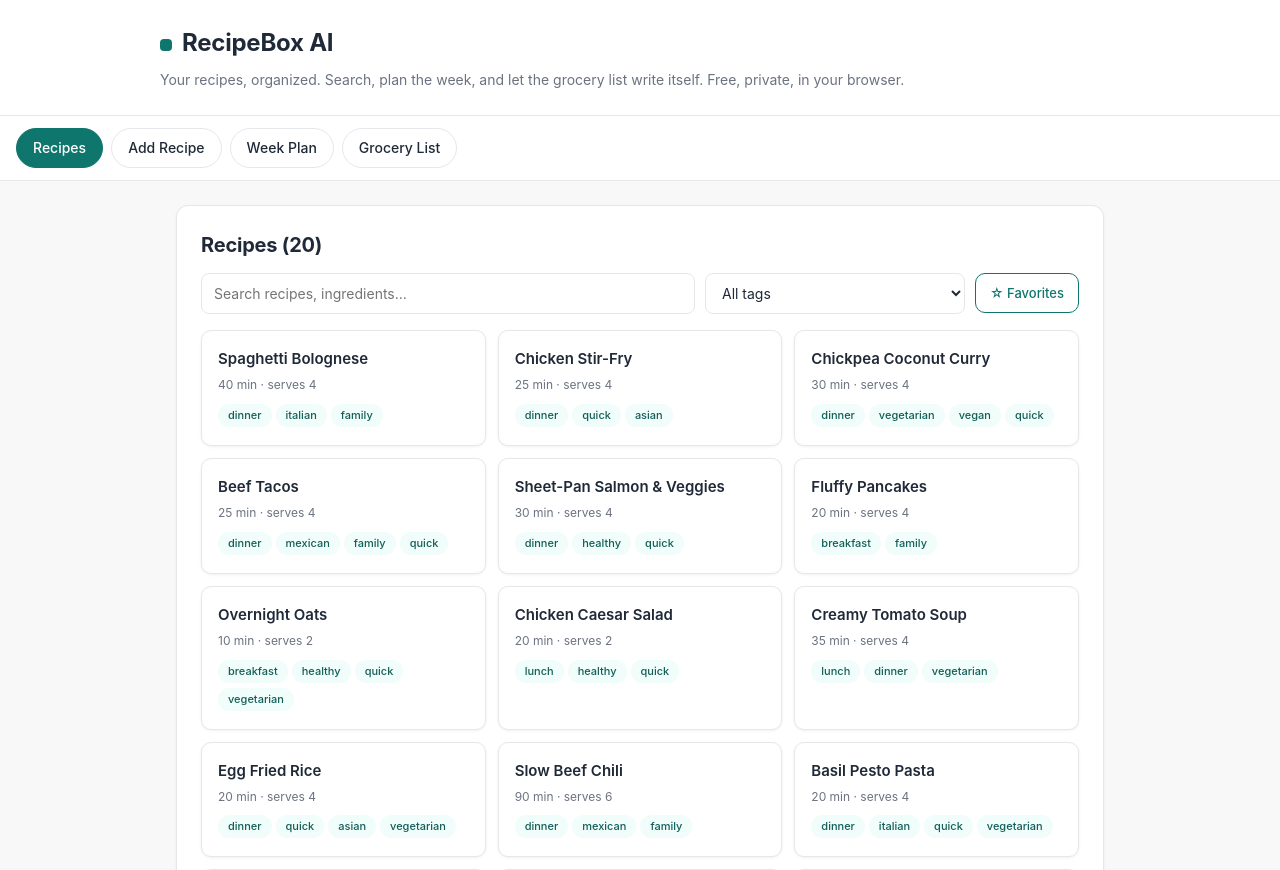
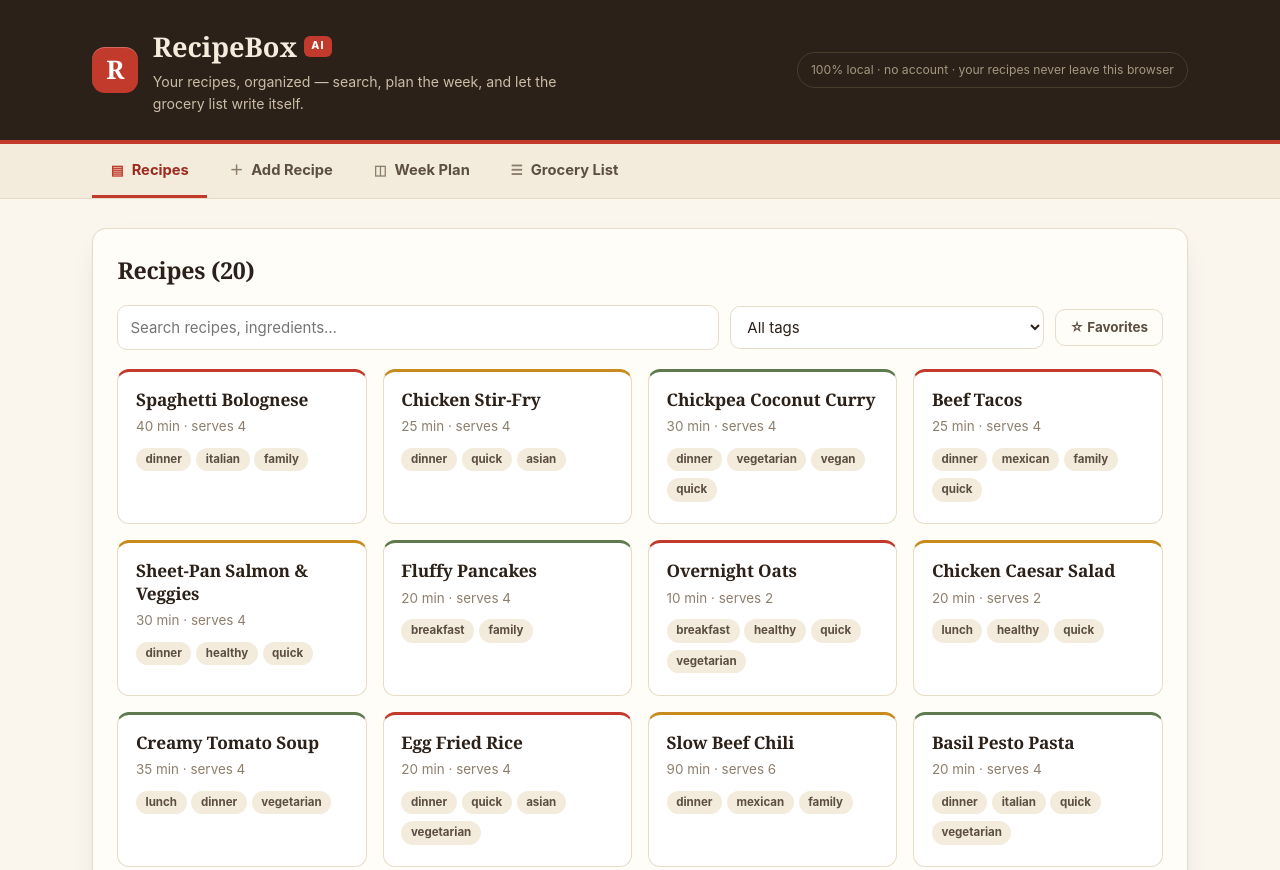
Before and after one commit to alexwboles/recipebox-ai, a plain HTML site: page index.html in a window 1280 px wide. Shown: the top 870 px of the page. Drawn offline with Linux system fonts and the light colour scheme.

Commit message:
Premium 'The Cookbook' redesign: dark cookbook masthead, index-style tabs, recipe index cards with tag chips, two-column recipe sheet detail, planner-strip week view, lined-paper grocery checklist; paprika red accent, Georgia titles

```diff
--- a/css/style.css
+++ b/css/style.css
@@ -1,351 +1,213 @@
-/* RecipeBox AI — premium light theme. Deep teal accent, generous spacing, soft shadows. */
+/* RecipeBox AI — "The Cookbook" redesign.
+   Warm cream paper, paprika tomato-red accent, Georgia serif for recipe titles. */
 :root {
-  --bg: #f7f8f7;
-  --card: #ffffff;
-  --ink: #1f2937;
-  --muted: #6b7280;
-  --faint: #9ca3af;
-  --accent: #0f766e;        /* deep teal */
-  --accent-d: #115e59;      /* hover / active */
-  --accent-soft: #f0fdfa;   /* tinted backgrounds */
-  --accent-ring: rgba(15, 118, 110, 0.25);
-  --line: #e5e7eb;
-  --radius: 12px;
-  --shadow: 0 1px 3px rgba(0, 0, 0, 0.06);
-  --shadow-hover: 0 4px 12px rgba(0, 0, 0, 0.08);
-  --space-1: 8px;
-  --space-2: 12px;
-  --space-3: 16px;
-  --space-4: 24px;
-  --space-5: 32px;
+  --paper: #faf6ee;
+  --card: #fffdf8;
+  --ink: #2b2119;
+  --ink-soft: #5c4f42;
+  --muted: #8d7f6d;
+  --line: #e7dcc8;
+  --accent: #c23a2b;
+  --accent-deep: #9c2b1f;
+  --accent-soft: #fbe9e4;
+  --gold: #c98a1e;
+  --sage: #5f7a4e;
+  --radius: 14px;
+  --shadow: 0 1px 2px rgba(62,44,28,.06), 0 10px 28px -14px rgba(62,44,28,.22);
+  --serif: Georgia, "Times New Roman", serif;
+  --sans: "Inter", -apple-system, BlinkMacSystemFont, "Segoe UI", Roboto, sans-serif;
 }
 
 * { box-sizing: border-box; }
+html { -webkit-text-size-adjust: 100%; }
+body {
+  margin: 0; font-family: var(--sans);
+  background: var(--paper); color: var(--ink);
+  line-height: 1.55; font-size: 15px;
+}
+h1, h2, h3, h4 { letter-spacing: -.01em; margin: 0 0 .5rem; }
+button { font: inherit; }
 
-body {
-  margin: 0;
-  font-family: -apple-system, BlinkMacSystemFont, "Segoe UI", Roboto, Inter, sans-serif;
-  background: var(--bg);
-  color: var(--ink);
-  line-height: 1.55;
-  -webkit-font-smoothing: antialiased;
+/* ---------- masthead ---------- */
+.masthead {
+  background: #2b2119; color: #f5ecdd;
+  border-bottom: 4px solid var(--accent);
 }
-
-/* ---------- header ---------- */
-header {
-  background: var(--card);
-  border-bottom: 1px solid var(--line);
-  padding: var(--space-4) var(--space-3);
+.mast-inner {
+  max-width: 1140px; margin: 0 auto; padding: 1.6rem 1.4rem;
+  display: flex; justify-content: space-between; align-items: center; gap: 1rem; flex-wrap: wrap;
 }
-
-header h1 {
-  margin: 0 auto;
-  max-width: 960px;
-  font-size: 24px;
-  font-weight: 700;
-  letter-spacing: -0.01em;
-  color: var(--ink);
+.brand { display: flex; gap: .9rem; align-items: center; }
+.mark {
+  width: 46px; height: 46px; border-radius: 13px; flex-shrink: 0;
+  background: var(--accent); color: #fff;
+  display: flex; align-items: center; justify-content: center;
+  font-family: var(--serif); font-size: 1.6rem; font-weight: 700;
+  box-shadow: inset 0 1px 0 rgba(255,255,255,.25);
 }
-
-header h1::before {
-  content: "";
-  display: inline-block;
-  width: 12px;
-  height: 12px;
-  border-radius: 4px;
-  background: var(--accent);
-  margin-right: 10px;
-  vertical-align: baseline;
+.brand h1 {
+  font-family: var(--serif); font-size: 1.7rem; margin: 0; letter-spacing: 0;
+  display: flex; align-items: center; gap: .45rem;
 }
-
-header p {
-  margin: var(--space-1) auto 0;
-  max-width: 960px;
-  font-size: 14px;
-  color: var(--muted);
+.brand .ai {
+  font-family: var(--sans); font-size: .66rem; font-weight: 800; letter-spacing: .1em;
+  background: var(--accent); color: #fff; border-radius: 6px; padding: .15rem .45rem;
+}
+.brand p { margin: .2rem 0 0; color: #cbbda6; font-size: .88rem; max-width: 46ch; }
+.mast-note {
+  font-size: .76rem; color: #a5977f; border: 1px solid #4a3d2e;
+  padding: .45rem .8rem; border-radius: 999px; white-space: nowrap;
 }
 
 /* ---------- tabs ---------- */
-nav.tabs {
-  display: flex;
-  gap: var(--space-1);
-  padding: var(--space-2) var(--space-3);
-  background: var(--card);
-  border-bottom: 1px solid var(--line);
-  position: sticky;
-  top: 0;
-  z-index: 5;
-  flex-wrap: wrap;
+.tabs { background: #f3ecdd; border-bottom: 1px solid var(--line); position: sticky; top: 0; z-index: 15; }
+.tabs-inner {
+  max-width: 1140px; margin: 0 auto; padding: 0 1.4rem;
+  display: flex; gap: .25rem; overflow-x: auto;
+}
+.tabs button {
+  border: 0; background: transparent; color: var(--ink-soft);
+  font-weight: 650; font-size: .92rem; padding: .95rem 1.15rem .8rem;
+  border-bottom: 3px solid transparent; cursor: pointer; white-space: nowrap;
+  display: flex; align-items: center; gap: .5rem;
+  transition: color .15s ease, border-color .15s ease;
+}
+.tabs button:hover { color: var(--accent-deep); }
+.tabs button.active { color: var(--accent-deep); border-bottom-color: var(--accent); }
+.t-ico { font-size: .85rem; color: var(--muted); }
+.tabs button.active .t-ico { color: var(--accent); }
+
+/* ---------- layout ---------- */
+.wrap { max-width: 1140px; margin: 0 auto; padding: 1.8rem 1.4rem 3rem; }
+.tabpage { animation: pageIn .28s ease; }
+@keyframes pageIn { from { opacity: 0; transform: translateY(8px); } to { opacity: 1; transform: none; } }
+.card {
+  background: var(--card); border: 1px solid var(--line);
+  border-radius: var(--radius); box-shadow: var(--shadow);
+  padding: 1.5rem; margin-bottom: 1.4rem;
+}
+.card > h2 { font-family: var(--serif); font-size: 1.45rem; font-weight: 700; }
+.hint { color: var(--muted); font-size: .88rem; }
+.err {
+  color: var(--accent-deep); background: var(--accent-soft);
+  border: 1px solid #f0c9bf; border-radius: 10px; padding: .7rem 1rem; font-size: .88rem;
+}
+.meta { color: var(--muted); font-size: .84rem; }
+label { display: block; font-size: .82rem; font-weight: 650; color: var(--ink-soft); margin: .9rem 0 .35rem; }
+
+input[type=text], input[type=number], select, textarea {
+  font: inherit; color: var(--ink); font-weight: 400;
+  padding: .62rem .75rem; border: 1.5px solid var(--line); border-radius: 10px;
+  background: #fff; width: 100%;
+  transition: border-color .15s ease, box-shadow .15s ease;
+}
+input:focus, select:focus, textarea:focus {
+  outline: none; border-color: var(--accent); box-shadow: 0 0 0 3px var(--accent-soft);
+}
+textarea { min-height: 120px; resize: vertical; }
+
+.btn {
+  background: var(--accent); color: #fff; border: 0; border-radius: 10px;
+  padding: .68rem 1.3rem; font-weight: 700; cursor: pointer;
+  box-shadow: 0 6px 14px -8px rgba(194,58,43,.7), inset 0 1px 0 rgba(255,255,255,.2);
+  transition: transform .15s ease, background .15s ease, box-shadow .15s ease;
+}
+.btn:hover { background: var(--accent-deep); transform: translateY(-1px); }
+.btn.ghost { background: transparent; color: var(--ink-soft); border: 1.5px solid var(--line); box-shadow: none; }
+.btn.ghost:hover { border-color: var(--accent); color: var(--accent-deep); background: var(--accent-soft); }
+.btn.small { padding: .45rem .85rem; font-size: .84rem; }
+
+/* ---------- recipe cards ---------- */
+.toolbar {
+  display: flex; gap: .7rem; flex-wrap: wrap; align-items: center; margin: 1rem 0 1.2rem;
+}
+.toolbar input[type=text] { flex: 2; min-width: 200px; }
+.toolbar select { flex: 1; min-width: 140px; }
+.rgrid { display: grid; grid-template-columns: repeat(auto-fill, minmax(230px, 1fr)); gap: 1rem; }
+.rcard {
+  background: #fff; border: 1px solid var(--line); border-radius: 12px;
+  padding: 1.05rem 1.1rem; cursor: pointer; position: relative;
+  transition: transform .18s ease, box-shadow .18s ease, border-color .18s ease;
+  border-top: 3px solid var(--accent);
+}
+.rcard:nth-child(3n+2) { border-top-color: var(--gold); }
+.rcard:nth-child(3n) { border-top-color: var(--sage); }
+.rcard:hover { transform: translateY(-3px); box-shadow: var(--shadow); border-color: #d9cba9; }
+.rcard h3 { font-family: var(--serif); font-size: 1.08rem; margin: 0 0 .3rem; line-height: 1.3; }
+.rcard .meta { margin-bottom: .55rem; }
+.tag {
+  display: inline-block; font-size: .72rem; font-weight: 700;
+  background: #f3ecdd; color: var(--ink-soft);
+  border-radius: 999px; padding: .18rem .6rem; margin: 0 .3rem .3rem 0;
+}
+.fav { color: var(--gold); }
+
+/* ---------- recipe detail ---------- */
+.detail { max-width: 880px; }
+.detail h2 { font-family: var(--serif); font-size: 1.8rem; margin-top: .8rem; }
+.detail h3 { font-family: var(--serif); font-size: 1.15rem; margin: 1.4rem 0 .5rem; color: var(--accent-deep); }
+.detail-cols { display: grid; grid-template-columns: 5fr 7fr; gap: 1.8rem; margin-top: 1rem; }
+table.ing { width: 100%; border-collapse: collapse; font-size: .92rem; }
+table.ing td { padding: .5rem .2rem; border-bottom: 1px dashed var(--line); }
+table.ing td:last-child { text-align: right; color: var(--ink-soft); font-variant-numeric: tabular-nums; }
+.detail ol { margin: .2rem 0; padding-left: 1.4rem; }
+.detail ol li { margin-bottom: .55rem; padding-left: .3rem; }
+.detail ol li::marker { color: var(--accent); font-weight: 700; }
+.detail .addrow { display: flex; gap: .7rem; align-items: flex-end; flex-wrap: wrap; margin-top: 1.4rem; padding-top: 1.2rem; border-top: 1px solid var(--line); }
+.detail .addrow label { margin: 0; }
+.detail .addrow select { width: auto; min-width: 150px; }
+
+/* ---------- add form ---------- */
+.ingrow { display: grid; grid-template-columns: 1fr 110px 110px; gap: .6rem; margin-bottom: .6rem; }
+.ingrow input { margin: 0; }
+
+/* ---------- week plan ---------- */
+.weekplan { display: grid; grid-template-columns: repeat(7, 1fr); gap: .7rem; margin-top: 1rem; }
+.wday {
+  background: #fff; border: 1px solid var(--line); border-radius: 12px;
+  padding: .85rem .8rem; min-height: 150px;
+  display: flex; flex-direction: column; gap: .4rem;
+  transition: box-shadow .18s ease;
+}
+.wday:hover { box-shadow: var(--shadow); }
+.wday h4 {
+  font-size: .72rem; text-transform: uppercase; letter-spacing: .1em;
+  color: var(--accent-deep); margin: 0; padding-bottom: .4rem; border-bottom: 2px solid var(--accent-soft);
+}
+.wday .rname { font-family: var(--serif); font-weight: 700; font-size: .95rem; line-height: 1.35; }
+.wday select { font-size: .85rem; padding: .5rem; }
+.wday input[type=number] { width: 56px; padding: .3rem .4rem; font-size: .85rem; display: inline-block; }
+
+/* ---------- grocery list ---------- */
+.glist { margin: 1rem 0; border: 1px solid var(--line); border-radius: 12px; overflow: hidden; background: #fff; }
+.grow {
+  display: flex; align-items: center; gap: .9rem; padding: .75rem 1rem;
+  border-bottom: 1px solid #f1e9d7; cursor: pointer;
+  transition: background .15s ease;
+}
+.grow:last-child { border-bottom: 0; }
+.grow:hover { background: #fdf9f0; }
+.grow input[type=checkbox] { width: 20px; height: 20px; accent-color: var(--accent); flex-shrink: 0; cursor: pointer; }
+.grow .gname { flex: 1; font-weight: 600; }
+.grow .gqty { color: var(--ink-soft); font-variant-numeric: tabular-nums; font-size: .9rem; }
+.grow .gfor { display: block; font-size: .78rem; color: var(--muted); font-weight: 400; }
+.grow.done .gname { text-decoration: line-through; color: var(--muted); }
+
+.foot { text-align: center; color: var(--muted); font-size: .82rem; padding: 1.6rem; border-top: 1px solid var(--line); }
+
+/* ---------- responsive ---------- */
+@media (max-width: 1000px) {
+  .weekplan { grid-template-columns: repeat(4, 1fr); }
+  .detail-cols { grid-template-columns: 1fr; }
+}
+@media (max-width: 640px) {
+  .weekplan { grid-template-columns: repeat(2, 1fr); }
+  .ingrow { grid-template-columns: 1fr; }
+  .mast-note { display: none; }
+  .toolbar input[type=text] { flex-basis: 100%; }
 }
 
-nav.tabs button {
-  border: 1px solid var(--line);
-  background: var(--card);
-  color: var(--ink);
-  padding: 8px 16px;
-  min-height: 40px;
-  border-radius: 999px;
-  cursor: pointer;
-  font-size: 14px;
-  font-weight: 500;
-  font-family: inherit;
-  transition: background 0.15s ease, border-color 0.15s ease, color 0.15s ease;
+/* ---------- motion ---------- */
+@media (prefers-reduced-motion: reduce) {
+  *, *::before, *::after { animation: none !important; transition: none !important; }
 }
-
-nav.tabs button:hover {
-  background: #f3f4f6;
-  border-color: #d1d5db;
-}
-
-nav.tabs button.active {
-  background: var(--accent);
-  color: #fff;
-  border-color: var(--accent);
-}
-
-nav.tabs button.active:hover { background: var(--accent-d); border-color: var(--accent-d); }
-
-nav.tabs button:focus-visible,
-.btn:focus-visible,
-.rcard:focus-visible,
-select:focus-visible,
-input:focus-visible,
-textarea:focus-visible {
-  outline: none;
-  box-shadow: 0 0 0 3px var(--accent-ring);
-}
-
-/* ---------- layout ---------- */
-main { max-width: 960px; margin: 0 auto; padding: var(--space-4) var(--space-3); }
-
-.card {
-  background: var(--card);
-  border: 1px solid var(--line);
-  border-radius: var(--radius);
-  padding: var(--space-4);
-  margin-bottom: var(--space-3);
-  box-shadow: var(--shadow);
-  overflow-x: auto;
-}
-
-.card h2 {
-  margin: 0 0 var(--space-2);
-  font-size: 20px;
-  font-weight: 700;
-  letter-spacing: -0.01em;
-}
-
-.card h3 { font-size: 16px; font-weight: 600; margin: var(--space-3) 0 var(--space-1); }
-
-/* ---------- forms ---------- */
-label {
-  display: block;
-  font-size: 13px;
-  font-weight: 500;
-  color: var(--muted);
-  margin: var(--space-2) 0 6px;
-}
-
-select,
-input[type="text"],
-input[type="number"],
-textarea {
-  width: 100%;
-  min-height: 40px;
-  padding: 10px 12px;
-  border: 1px solid var(--line);
-  border-radius: 8px;
-  font-size: 14px;
-  font-family: inherit;
-  color: var(--ink);
-  background: var(--card);
-  transition: border-color 0.15s ease, box-shadow 0.15s ease;
-}
-
-select:hover,
-input[type="text"]:hover,
-input[type="number"]:hover,
-textarea:hover { border-color: #d1d5db; }
-
-select:focus,
-input[type="text"]:focus,
-input[type="number"]:focus,
-textarea:focus {
-  border-color: var(--accent);
-  box-shadow: 0 0 0 3px var(--accent-ring);
-  outline: none;
-}
-
-textarea { min-height: 88px; resize: vertical; }
-
-input[type="checkbox"] {
-  width: 20px;
-  height: 20px;
-  min-width: 20px;
-  accent-color: var(--accent);
-  cursor: pointer;
-}
-
-/* ---------- buttons ---------- */
-.btn {
-  background: var(--accent);
-  color: #fff;
-  border: 1px solid var(--accent);
-  border-radius: 10px;
-  padding: 10px 20px;
-  min-height: 40px;
-  font-size: 14px;
-  font-weight: 600;
-  font-family: inherit;
-  cursor: pointer;
-  margin-top: var(--space-2);
-  transition: background 0.15s ease, border-color 0.15s ease, box-shadow 0.15s ease;
-}
-
-.btn:hover { background: var(--accent-d); border-color: var(--accent-d); }
-
-.btn.ghost {
-  background: var(--card);
-  color: var(--accent);
-  border: 1px solid var(--accent);
-}
-
-.btn.ghost:hover { background: var(--accent-soft); }
-
-.btn.small {
-  padding: 6px 14px;
-  font-size: 13px;
-  font-weight: 500;
-  margin-top: 0;
-}
-
-/* ---------- recipes grid ---------- */
-.toolbar { display: flex; gap: 10px; flex-wrap: wrap; margin-bottom: var(--space-3); align-items: stretch; }
-.toolbar input[type="text"] { flex: 2; min-width: 180px; }
-.toolbar select { flex: 1; min-width: 140px; }
-
-.rgrid {
-  display: grid;
-  grid-template-columns: repeat(auto-fill, minmax(230px, 1fr));
-  gap: var(--space-2);
-}
-
-.rcard {
-  border: 1px solid var(--line);
-  border-radius: 10px;
-  padding: var(--space-3);
-  cursor: pointer;
-  background: var(--card);
-  box-shadow: var(--shadow);
-  transition: border-color 0.15s ease, box-shadow 0.15s ease, transform 0.15s ease;
-}
-
-.rcard:hover {
-  border-color: var(--accent);
-  box-shadow: var(--shadow-hover);
-  transform: translateY(-1px);
-}
-
-.rcard h3 { margin: 0 0 6px; font-size: 15px; font-weight: 600; }
-.rcard .meta { font-size: 12px; color: var(--muted); margin-bottom: 6px; }
-
-.tag {
-  display: inline-block;
-  font-size: 11px;
-  font-weight: 500;
-  background: var(--accent-soft);
-  color: var(--accent-d);
-  border-radius: 999px;
-  padding: 3px 10px;
-  margin: 2px 4px 2px 0;
-}
-
-.fav { color: #d97706; font-size: 15px; }
-
-/* ---------- detail / tables ---------- */
-.detail h2 { margin-top: var(--space-2); }
-.detail ol, .detail ul { padding-left: 20px; margin: var(--space-1) 0 var(--space-3); }
-.detail li { margin-bottom: 6px; }
-.detail .meta { color: var(--muted); font-size: 13px; margin: var(--space-1) 0; }
-
-table.ing {
-  width: 100%;
-  min-width: 300px;
-  border-collapse: collapse;
-  font-size: 14px;
-  margin: var(--space-1) 0 var(--space-3);
-}
-
-table.ing td {
-  padding: 10px 4px;
-  border-bottom: 1px solid var(--line);
-}
-
-/* ---------- week plan ---------- */
-.weekplan {
-  display: grid;
-  grid-template-columns: repeat(auto-fit, minmax(200px, 1fr));
-  gap: var(--space-2);
-}
-
-.wday {
-  border: 1px solid var(--line);
-  border-radius: 10px;
-  padding: var(--space-2);
-  min-height: 120px;
-  background: #fdfefe;
-  box-shadow: var(--shadow);
-}
-
-.wday h4 {
-  margin: 0 0 var(--space-1);
-  font-size: 13px;
-  font-weight: 600;
-  text-transform: uppercase;
-  letter-spacing: 0.04em;
-  color: var(--muted);
-}
-
-.wday .rname { font-size: 14px; font-weight: 600; margin-bottom: 4px; }
-.wday select { margin-top: 4px; }
-.wday .btn { margin-top: var(--space-1); }
-
-/* ---------- misc ---------- */
-.hint { font-size: 13px; color: var(--muted); }
-.err { color: #b91c1c; font-size: 13px; font-weight: 500; }
-
-.ingrow { display: flex; gap: 6px; margin-bottom: 8px; }
-.ingrow input:nth-child(1) { flex: 3; }
-.ingrow input:nth-child(2) { flex: 1; }
-.ingrow input:nth-child(3) { flex: 1; }
-
-footer {
-  text-align: center;
-  color: var(--faint);
-  font-size: 12px;
-  padding: var(--space-5) var(--space-3);
-  border-top: 1px solid var(--line);
-  background: var(--card);
-}
-
-/* ---------- responsive ---------- */
-@media (max-width: 640px) {
-  header { padding: var(--space-3) var(--space-3); }
-  header h1 { font-size: 20px; }
-  main { padding: var(--space-3) var(--space-2); }
-  .card { padding: var(--space-3); }
-  .rgrid { grid-template-columns: 1fr; }
-  .weekplan { grid-template-columns: 1fr; }
-  .toolbar input[type="text"], .toolbar select { flex: 1 1 100%; min-width: 0; }
-  .ingrow { flex-wrap: wrap; }
-  .ingrow input:nth-child(1) { flex: 1 1 100%; }
-  .ingrow input:nth-child(2), .ingrow input:nth-child(3) { flex: 1; }
-  nav.tabs button { flex: 1 1 auto; text-align: center; }
-}
-
-/* ---------- print ---------- */
-@media print {
-  nav.tabs, .btn, .toolbar { display: none; }
-  body { background: #fff; }
-  .card { box-shadow: none; border-color: #ccc; }
-}
--- a/index.html
+++ b/index.html
@@ -3,27 +3,41 @@
 <head>
 <meta charset="utf-8">
 <meta name="viewport" content="width=device-width, initial-scale=1">
-<title>RecipeBox AI — recipe organizer</title>
+<title>RecipeBox AI — your recipes, organized</title>
 <link rel="stylesheet" href="css/style.css">
 </head>
 <body>
-<header>
-  <h1>RecipeBox AI</h1>
-  <p>Your recipes, organized. Search, plan the week, and let the grocery list write itself. Free, private, in your browser.</p>
+<header class="masthead">
+  <div class="mast-inner">
+    <div class="brand">
+      <span class="mark" aria-hidden="true">R</span>
+      <div>
+        <h1>RecipeBox <span class="ai">AI</span></h1>
+        <p>Your recipes, organized — search, plan the week, and let the grocery list write itself.</p>
+      </div>
+    </div>
+    <div class="mast-note">100% local · no account · your recipes never leave this browser</div>
+  </div>
 </header>
-<nav class="tabs">
-  <button data-tab="recipes" class="active">Recipes</button>
-  <button data-tab="add">Add Recipe</button>
-  <button data-tab="week">Week Plan</button>
-  <button data-tab="grocery">Grocery List</button>
+
+<nav class="tabs" aria-label="Recipe box sections">
+  <div class="tabs-inner">
+    <button data-tab="recipes" class="active"><span class="t-ico" aria-hidden="true">▤</span>Recipes</button>
+    <button data-tab="add"><span class="t-ico" aria-hidden="true">＋</span>Add Recipe</button>
+    <button data-tab="week"><span class="t-ico" aria-hidden="true">◫</span>Week Plan</button>
+    <button data-tab="grocery"><span class="t-ico" aria-hidden="true">☰</span>Grocery List</button>
+  </div>
 </nav>
-<main>
+
+<main class="wrap">
   <section id="tab-recipes" class="tabpage"></section>
   <section id="tab-add" class="tabpage" style="display:none"></section>
   <section id="tab-week" class="tabpage" style="display:none"></section>
   <section id="tab-grocery" class="tabpage" style="display:none"></section>
 </main>
-<footer>RecipeBox AI · 100% local — your recipes never leave this browser. Comes with 20 starter recipes to get you going.</footer>
+
+<footer class="foot">RecipeBox AI · comes with 20 starter recipes · everything stays in this browser</footer>
+
 <script src="js/recipes.js"></script>
 <script src="js/logic.js"></script>
 <script src="js/app.js"></script>
```
Also changed, not shown: js/app.js (+14 -14 lines).
